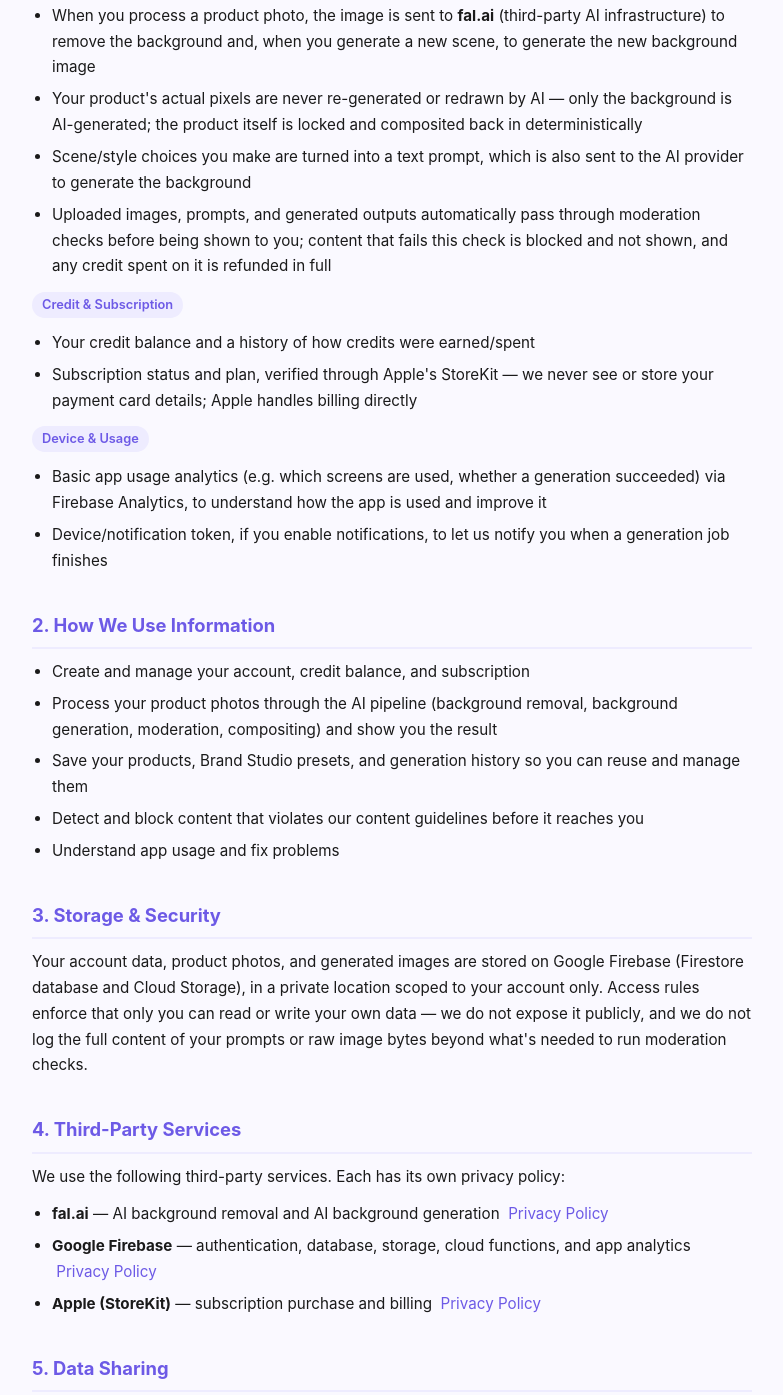
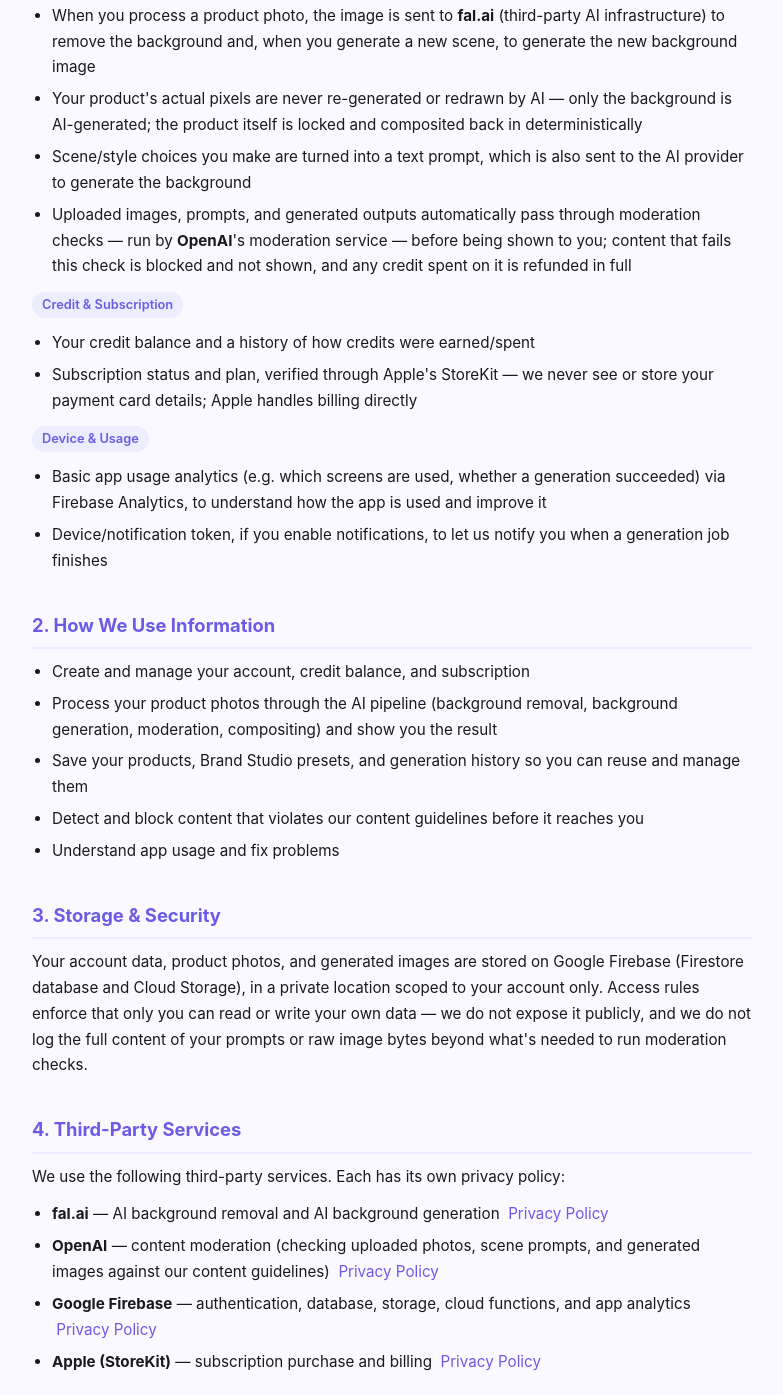
Before and after one commit to haiphan5289/memory-love-privacy, a plain HTML site: page ai-product-studio/index.html in a window 1280 px wide. Shown: the part 716-2111 px from the top of the page, without its empty margins (248-1031 px from the left). Drawn offline with Linux system fonts and the light colour scheme.

Commit message:
Disclose OpenAI as content-moderation third-party service (AI Product Studio)
Content moderation checkpoints now run on OpenAI's moderation API instead
of a stub, so OpenAI needs to be named as a data recipient per the privacy
policy's third-party services section.

```diff
--- a/ai-product-studio/index.html
+++ b/ai-product-studio/index.html
@@ -78,7 +78,7 @@
 
 <header>
   <h1>AI Product Studio</h1>
-  <p>Privacy Policy &amp; Support &nbsp;·&nbsp; Last updated: November 23, 2026</p>
+  <p>Privacy Policy &amp; Support &nbsp;·&nbsp; Last updated: November 24, 2026</p>
 </header>
 
 <div class="container">
@@ -118,8 +118,9 @@
     <li>Scene/style choices you make are turned into a text prompt, which is also sent to
       the AI provider to generate the background</li>
     <li>Uploaded images, prompts, and generated outputs automatically pass through
-      moderation checks before being shown to you; content that fails this check is blocked
-      and not shown, and any credit spent on it is refunded in full</li>
+      moderation checks — run by <strong>OpenAI</strong>'s moderation service — before being
+      shown to you; content that fails this check is blocked and not shown, and any credit
+      spent on it is refunded in full</li>
   </ul>
 
   <p><span class="badge">Credit &amp; Subscription</span></p>
@@ -166,6 +167,11 @@
     <li>
       <strong>fal.ai</strong> — AI background removal and AI background generation
       &nbsp;<a href="https://fal.ai/privacy" target="_blank">Privacy Policy</a>
+    </li>
+    <li>
+      <strong>OpenAI</strong> — content moderation (checking uploaded photos, scene prompts,
+      and generated images against our content guidelines)
+      &nbsp;<a href="https://openai.com/policies/privacy-policy/" target="_blank">Privacy Policy</a>
     </li>
     <li>
       <strong>Google Firebase</strong> — authentication, database, storage, cloud functions,
```
